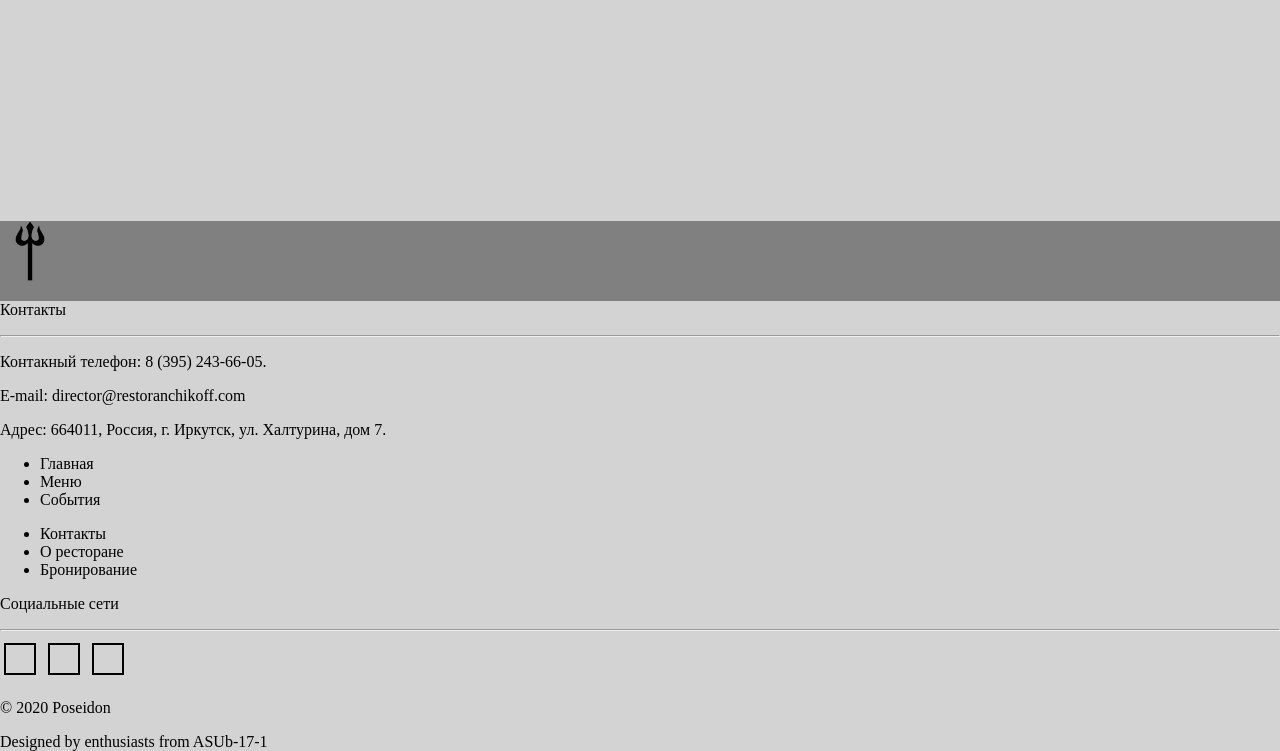
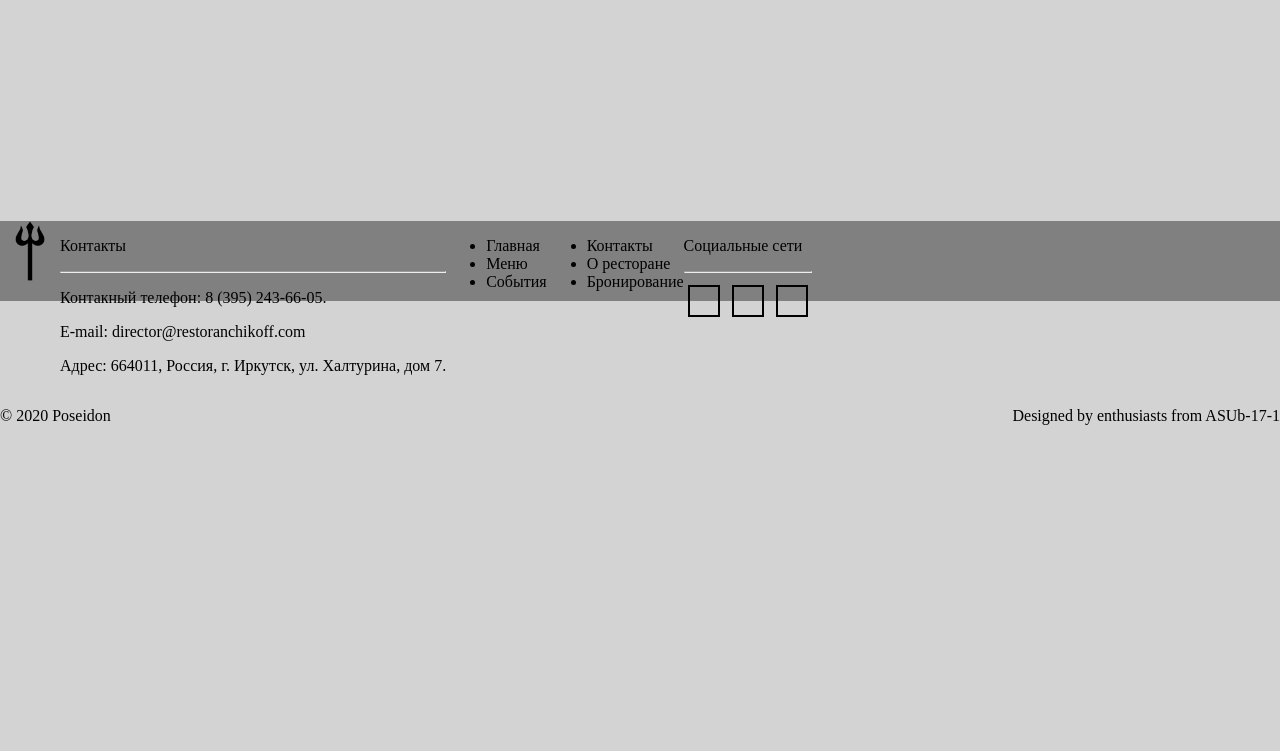
Before and after one commit to vladimirjoshkin/WebRestaurant, a Flask app: page / in a window 1280 px wide. Shown: the part 499-1250 px from the top of the page. After the commit the page ends 924 px from the top, so only its background shows below. Run offline with Flask 2, Linux system fonts and the light colour scheme; some libraries are stand-ins or nearby versions.

Commit message:
structure change

```diff
--- a/static/footer.css
+++ b/static/footer.css
@@ -6,3 +6,20 @@ footer {
 	width: 100%;
 	height: 80px;
 }
+
+.footer-main {
+	display: flex;
+}
+
+.container-links {
+	display: flex;
+}
+
+.container-copyright {
+    display: flex;
+}
+
+.container-copyright-right {
+    margin-left: auto;
+    text-align: right;
+}
--- a/templates/footer.html
+++ b/templates/footer.html
@@ -1,4 +1,5 @@
 <footer>
+<div class="footer-main">
     <div class="container-logo">
         <img class="logo-img" src="{{ url_for('static', filename='trident.png') }}" alt="Trident">
     </div>
@@ -32,6 +33,7 @@
         <a target="_blank" rel="noopener noreferrer" href="vk.com"><img src="{{ url_for('static', filename='vk.svg') }}"></a>
         <a target="_blank" rel="noopener noreferrer" href="telegram.com"><img src="{{ url_for('static', filename='telegram.svg') }}"></a>
     </div>
+</div>
     <div class="container-copyright">
         <div class="container-copyright-left">
             <p>&copy; 2020 Poseidon</p>
```
